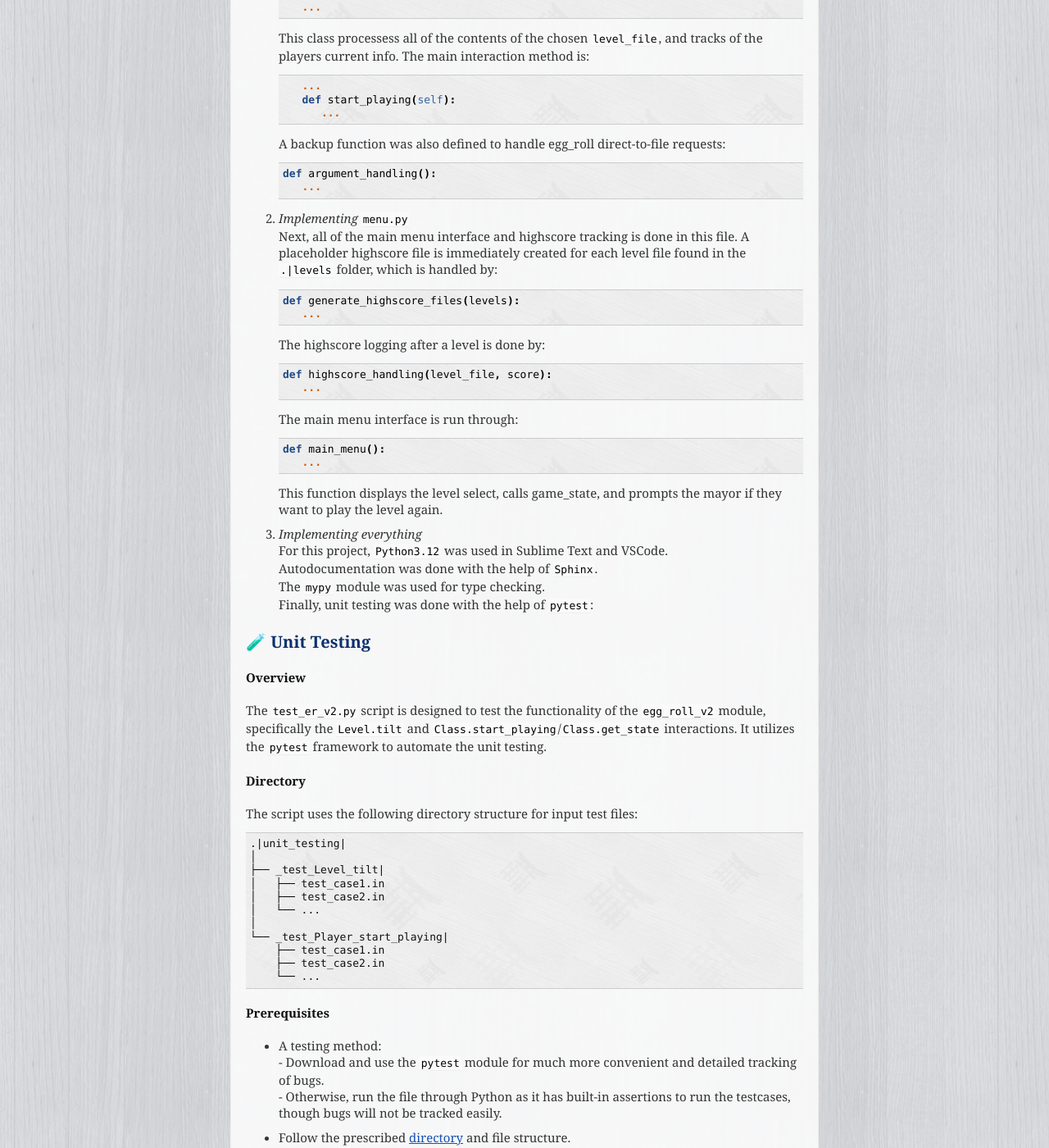
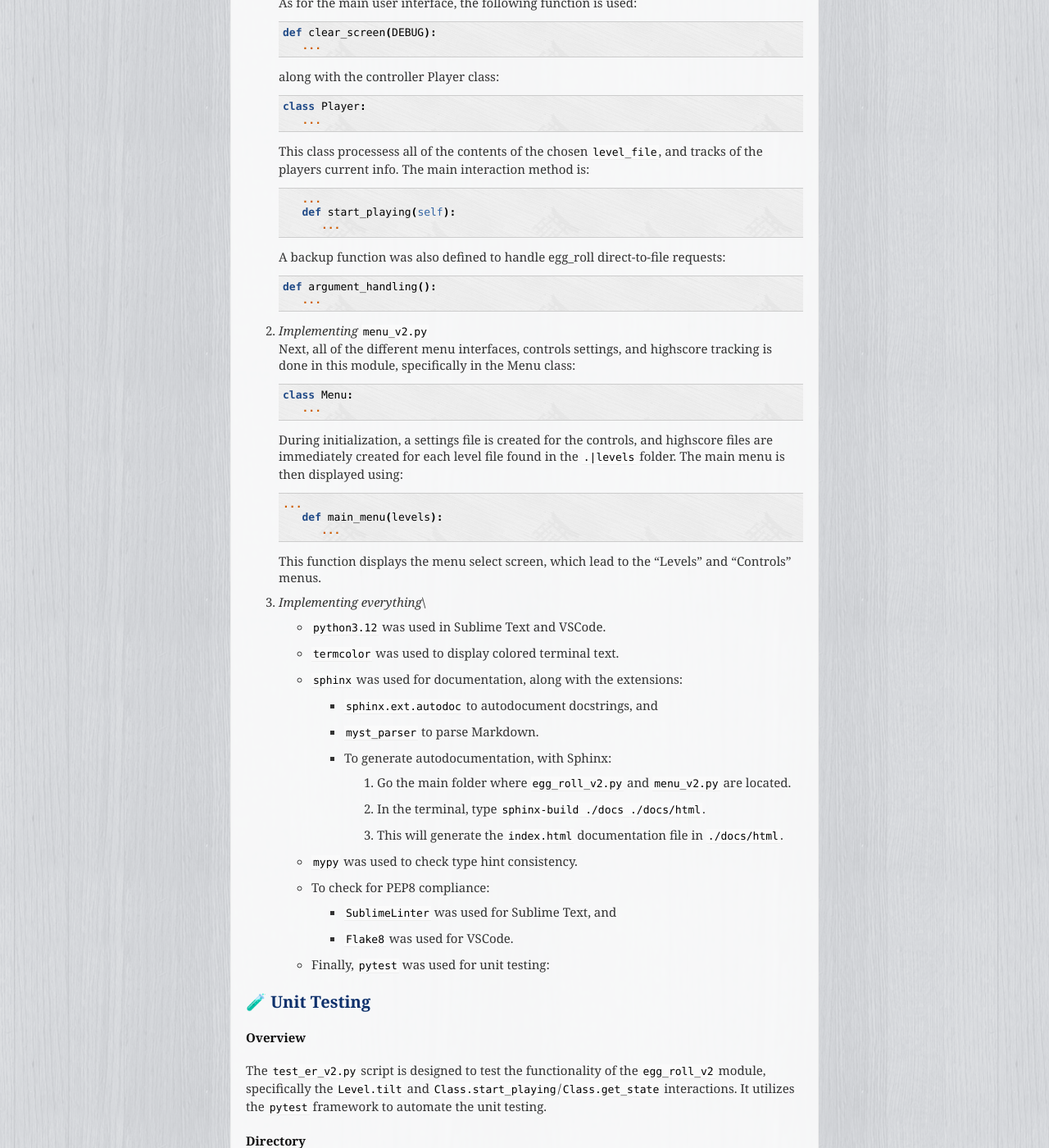
Before and after one commit to dondibrandidon/cs11-2024-82-mp, a Sphinx documentation site: the page built from docs/includes.rst, in a window 1280 px wide and 1400 px high, scrolled down 5047 px. Shown: the whole window at 82% size. Built offline with Sphinx 7.4.7, drawn with Linux system fonts in a browser that asks for light colours; some of the changed text lies outside the part shown.

Commit message:
FINAL UPDATE 2

````diff
--- a/README.md
+++ b/README.md
@@ -24,14 +24,20 @@
 ├── menu_v2.py                         # The main program for playing egg_roll_v2
 ├── egg_roll_v2.py                     # Bulk of the gameplay logic code
 |
+├── docs|
+│   ├── html
+│   │   ├── index.html                 # Please go here to the HTML documentation! README is also there!
+│   │   └── ...
+│   └── ...
+│
 ├── levels|                            # Contains level files
 │   ├── valid_level.in                 # Example valid level file
 │   └── ...
 │
-├── test_er_v2.py                      # Unit testing program for egg_roll_v2.py
+├── test_units_v2.py                      # Unit testing program for egg_roll_v2.py
 |
 └── unit_testing_v2|                   # More on this in "🧪 Unit Testing"
-    ├── _test_Player_start_playing|    # Folder containing test cases for game_state
+    ├── _test_Player_start_playing|    # Folder containing test cases for Player.start_playing
     └── _test_Level_tilt|              # Folder containing test cases for Level.tilt
 ```
 
@@ -144,14 +150,14 @@
 - #### ⌛ **Move Undo**
   Mayors are able to undo any of the moves they've done at the cost of losing a chance to play another move.
 
-- #### 🎖️ **Highscore Tracking**
-  The Hall of Fame displays after finishing a level and before going back to the main menu. It tracks the top 5 mayors for each level. The cream of the crop are decided by the highest score, with ties broken by when it was accomplished. After all, the earliest bird catches the worm.
+- #### ~~🎖️ **Highscore Tracking~~**
+  ~~The Hall of Fame displays after finishing a level and before going back to the main menu. It tracks the top 5 mayors for each level. The cream of the crop are decided by the highest score, with ties broken by when it was accomplished. After all, the earliest bird catches the worm.~~
 
 - #### ♻️ **Restart**
   Allows the mayors to reset the current level and start from scratch, if they weren't satisified with your previous run through the level. Useful if you're trying to beat the highscore!
 
 - #### 📐 **Tile Sets**
-  The game accepts both emoji-based and text-based levels seemlesly. Advanced TileSet-swapping technology was implemented, although mixing the two tile sets will not work.
+  The game accepts both emoji-based and text-based levels seemlesly. Advanced TileSet-swapping technology was implemented, although mixing the two tile sets will not work. Other than this, a test sea theme TileSet was also implemented as a proof of concept of other possible TileSets.
 
 
 <a id="section5"></a>
@@ -191,29 +197,35 @@
    def argument_handling():
       ...
    ```
-2. *Implementing* `menu.py`\
-   Next, all of the main menu interface and highscore tracking is done in this file. A placeholder highscore file is immediately created for each level file found in the `.|levels` folder, which is handled by:
+2. *Implementing* `menu_v2.py`\
+   Next, all of the different menu interfaces, controls settings, and highscore tracking is done in this module, specifically in the Menu class:
    ```python
-   def generate_highscore_files(levels):
+   class Menu:
       ...
    ```
-   The highscore logging after a level is done by:
+   During initialization, a settings file is created for the controls, and highscore files are immediately created for each level file found in the `.|levels` folder. The main menu is then displayed using:
    ```python
-   def highscore_handling(level_file, score):
-      ...
+   ...
+      def main_menu(levels):
+         ...
    ```
-   The main menu interface is run through:
-   ```python
-   def main_menu():
-      ...
-   ```
-   This function displays the level select, calls game_state, and prompts the mayor if they want to play the level again.
+   This function displays the menu select screen, which lead to the "Levels" and "Controls" menus.
 
 3. *Implementing everything*\
-   For this project, `Python3.12` was used in Sublime Text and VSCode.\
-   Autodocumentation was done with the help of `Sphinx`.\
-   The `mypy` module was used for type checking.\
-   Finally, unit testing was done with the help of `pytest`:
+   - `python3.12` was used in Sublime Text and VSCode.
+   - `termcolor` was used to display colored terminal text.
+   - `sphinx` was used for documentation, along with the extensions:
+     - `sphinx.ext.autodoc` to autodocument docstrings, and
+     - `myst_parser` to parse Markdown.
+     - To generate autodocumentation, with Sphinx:
+         1. Go the main folder where `egg_roll_v2.py` and `menu_v2.py` are located.
+         2. In the terminal, type `sphinx-build ./docs ./docs/html`.
+         3. This will generate the `index.html` documentation file in `./docs/html`.
+   - `mypy` was used to check type hint consistency.
+   - To check for PEP8 compliance:
+     - `SublimeLinter` was used for Sublime Text, and
+     - `Flake8` was used for VSCode.
+   - Finally, `pytest` was used for unit testing:
 
 
 <a id="section6"></a>
@@ -227,12 +239,12 @@
 ```
 .|unit_testing|
 │
-├── _test_Level_tilt|
+├── test_Level_tilt|
 │   ├── test_case1.in
 │   ├── test_case2.in
 │   └── ...
 │
-└── _test_Player_start_playing|
+└── test_Player_start_playing|
     ├── test_case1.in
     ├── test_case2.in
     └── ...
@@ -245,10 +257,10 @@
 
 ### **Functions**
 
-### **`test_Level_tilt`**
+#### **`test_Level_tilt`**
 - **Purpose**: Tests the `Level.tilt` method.
 - **Input**: Reads from test files in:
-    `.|unit_testing|_test_Level_tilt`
+    `.|unit_testing|test_Level_tilt`
 - **Assertions:**
   - Final grid matches expected grid.
   - Point increment matches expected points.
@@ -260,23 +272,23 @@
 ```
 level_rows: int
 moves_left: int
-row_1: str                 # the initial grid state
+row_1: str                    # the initial grid state
 row_2: str
 ...
 row_n: str
-valid_character_input: str # validation happens in game_state not here
-row_1: str                 # the expected final state
+valid_character_input: str    # validation happens in Player.start_playing not here
+row_1: str                    # the expected final state
 row_2: str
 ...
 row_n: str
 expected_points: int
-expected_no_eggs: 0 | 1    # acts as bool
+expected_no_eggs: 0 | 1       # acts as bool
 ```
 
-### **`test_Player_start_playing`**
+#### **`test_Player_start_playing`**
 - **Purpose**: Simulates an interaction with `Player`.
 - **Input**: Reads from test files in:
-    `.|unit_testing|_Player_start_playing`
+    `.|unit_testing|Player_start_playing`
 - **Assertions:**
   - Final grid matches expected grid.
   - List of moves matches expected moves.
@@ -289,7 +301,7 @@
 > NOTE: This tests `Player.start_playing` specifically for `string_input`s that would be enough to "finish" the game so that `start_playing` would be able to `return` the final states properly. Because of this, `Player.get_state` was used separately for cases where used to handle `EOFError`s where the `string_input` was not enough.
 
 ```
-string_input: str
+string_input: str          # see "undo" under Test Levels (12. undo) for testing undo inputs
 level_rows: int
 moves_left: int
 row_1: str                 # the initial grid state
@@ -383,20 +393,28 @@
    - Tests the interaction and scoring function of when an egg goes in a pan.
    - Simulates a condition when an egg interacts with a pan.
 
-7. **`no_wall_stuck_egg`**
+7. **`incomplete`**
+    - Tests `Player.get_state`'s handling of incomplete `string_inputs`.
+
+8. **`no_wall_stuck_egg`**
    - Tests how eggs behave in a 1 x 1 grid with no surrounding walls.
 
-8. **`plus_remaining_moves`**
+9. **`plus_remaining_moves`**
    - Tests how the number of remaining moves is computed into the score when an egg goes in an empty nest.
    - Simulates a condition where an egg goes in an empty nest while having leftover moves.
 
-9. **`repeating`**
+10. **`repeating`**
    - Tests how eggs behave with repeated inputs.
 
-10. **`test_all_directions`**
+11. **`test_all_directions`**
     - Tests all the movements.
 
-11. **`with_invalids`**
+12. **`undo`**
+    - Tests the `undo` input functionality.
+    - This can be done by adding an `undo` surrounded by `,` (the comma simulates a new-line).\
+      i.e. `"lf,undo,br"` simulates `"lf"`, [`Enter`], `"undo"`, [`Enter`] `"br"`, then the expected `\n` in the test_file.in
+
+13. **`with_invalids`**
     - Tests graceful handling of invalid inputs.
     - The invalid inputs are:
       ```
@@ -408,16 +426,9 @@
          )
       ```
 
-12. **`n`**
+14. **`n`**
     - For the `n` cases, the values tested were 2, and 3.
 
-13. **`undo`**
-    - Tests the `undo` input functionality.
-    - This can be done by adding an `undo` surrounded by `,`, the comma simulates a new-line.\
-      e.g. `"lf,undo,br"` simulates `"lf"`, [`Enter`], `"undo"`, [`Enter`] `"br"` (then the expected `\n`) in the test_file.in
-
-14. **`incomplete`**
-    - Tests `Player.get_state`'s handling of incomplete `string_inputs`.
 
 ### *Notes*
 - Ensure that test files are properly formatted: `test_file_name.in`.
@@ -432,11 +443,15 @@
 2. **Text-based Example Level** (`ascii_example.in`)
    > A text-based version of the example level with infinite moves
 
-2. **ULTIMATE MAZE** (`ultimate_maze.in`)
+3. **Sea-based Example Level** (`sea_example.in`)
+   > A sea-based version of the example level
+
+4. **ULTIMATE MAZE** (`ultimate_maze.in`)
    > Maze semi-inspired by the tomb of the mask, it's fun :)
 
-3. **Nested oops** (`nested_oops.in`)
-   > Very compact puzzle, hope "Nested oops" doesn't take too much time XD
+5. **Nested oops** (`nested_oops.in`)
+   > Compact puzzle, these "Nested oops" might take some time XD
 
-4. ***CS11 2024 WFJ*** (`cs11_2024_wfj.in`)
+6. ***CS11 2024 WFJ*** (`cs11_2024_wfj.in`)
    > A small tribute to our CS11 lecturers, thank you sirs!
+   > Happy New Year!
--- a/docs/conf.py
+++ b/docs/conf.py
@@ -18,8 +18,14 @@
 # -- Project information -----------------------------------------------------
 
 project = 'Egg Roll II: Electric Boogaloo'
-copyright = '2025, created by Martin C. M. Mendoza (2024-10322) and Brandon E. Sayo, extended by Brandon E. Sayo (2024-05352)'
-author = 'created by Martin C. M. Mendoza (2024-10322) and Brandon E. Sayo, extended by Brandon E. Sayo (2024-05352)'
+copyright = (
+    '2025, created by Martin C. M. Mendoza (2024-10322) and Brandon E. Sayo, '
+    'extended by Brandon E. Sayo (2024-05352)'
+    )
+author = (
+    'created by Martin C. M. Mendoza (2024-10322) and Brandon E. Sayo, '
+    'extended by Brandon E. Sayo (2024-05352)'
+    )
 
 
 # -- General configuration ---------------------------------------------------
--- a/docs/html/index.html
+++ b/docs/html/index.html
@@ -65,8 +65,6 @@
 <li class="toctree-l4"><a class="reference internal" href="includes.html#directory"><strong>Directory</strong></a></li>
 <li class="toctree-l4"><a class="reference internal" href="includes.html#prerequisites"><strong>Prerequisites</strong></a></li>
 <li class="toctree-l4"><a class="reference internal" href="includes.html#functions"><strong>Functions</strong></a></li>
-<li class="toctree-l4"><a class="reference internal" href="includes.html#test-level-tilt"><strong><code class="docutils literal notranslate"><span class="pre">test_Level_tilt</span></code></strong></a></li>
-<li class="toctree-l4"><a class="reference internal" href="includes.html#test-player-start-playing"><strong><code class="docutils literal notranslate"><span class="pre">test_Player_start_playing</span></code></strong></a></li>
 <li class="toctree-l4"><a class="reference internal" href="includes.html#test-levels"><strong>Test Levels</strong></a></li>
 <li class="toctree-l4"><a class="reference internal" href="includes.html#notes"><em>Notes</em></a></li>
 </ul>
--- a/docs/html/menu_v2.html
+++ b/docs/html/menu_v2.html
@@ -51,7 +51,7 @@
 <span id="menu-v2-main-menu-module"></span><h1>menu_v2 (Main Menu Module)<a class="headerlink" href="#module-menu_v2" title="Link to this heading">¶</a></h1>
 <dl class="py class">
 <dt class="sig sig-object py" id="menu_v2.Menu">
-<em class="property"><span class="pre">class</span><span class="w"> </span></em><span class="sig-prename descclassname"><span class="pre">menu_v2.</span></span><span class="sig-name descname"><span class="pre">Menu</span></span><span class="sig-paren">(</span><em class="sig-param"><span class="n"><span class="pre">is_debug</span></span><span class="o"><span class="pre">=</span></span><span class="default_value"><span class="pre">False</span></span></em><span class="sig-paren">)</span><a class="headerlink" href="#menu_v2.Menu" title="Link to this definition">¶</a></dt>
+<em class="property"><span class="pre">class</span><span class="w"> </span></em><span class="sig-prename descclassname"><span class="pre">menu_v2.</span></span><span class="sig-name descname"><span class="pre">Menu</span></span><span class="sig-paren">(</span><em class="sig-param"><span class="n"><span class="pre">is_debug</span></span><span class="p"><span class="pre">:</span></span><span class="w"> </span><span class="n"><span class="pre">bool</span></span><span class="w"> </span><span class="o"><span class="pre">=</span></span><span class="w"> </span><span class="default_value"><span class="pre">False</span></span></em><span class="sig-paren">)</span><a class="headerlink" href="#menu_v2.Menu" title="Link to this definition">¶</a></dt>
 <dd><p>Bases: <code class="xref py py-class docutils literal notranslate"><span class="pre">object</span></code></p>
 <p>This is the class handling all Main Menu displays.</p>
 <dl class="field-list simple">
@@ -66,7 +66,7 @@
 </dl>
 <dl class="py attribute">
 <dt class="sig sig-object py" id="menu_v2.Menu.directions">
-<span class="sig-name descname"><span class="pre">directions</span></span><em class="property"><span class="w"> </span><span class="p"><span class="pre">=</span></span><span class="w"> </span><span class="pre">['forward',</span> <span class="pre">'backward',</span> <span class="pre">'rightward',</span> <span class="pre">'leftward']</span></em><a class="headerlink" href="#menu_v2.Menu.directions" title="Link to this definition">¶</a></dt>
+<span class="sig-name descname"><span class="pre">directions</span></span><em class="property"><span class="p"><span class="pre">:</span></span><span class="w"> </span><span class="pre">tuple</span><span class="p"><span class="pre">[</span></span><span class="pre">str</span><span class="p"><span class="pre">,</span></span><span class="w"> </span><span class="pre">str</span><span class="p"><span class="pre">,</span></span><span class="w"> </span><span class="pre">str</span><span class="p"><span class="pre">,</span></span><span class="w"> </span><span class="pre">str</span><span class="p"><span class="pre">]</span></span></em><em class="property"><span class="w"> </span><span class="p"><span class="pre">=</span></span><span class="w"> </span><span class="pre">('forward',</span> <span class="pre">'backward',</span> <span class="pre">'rightward',</span> <span class="pre">'leftward')</span></em><a class="headerlink" href="#menu_v2.Menu.directions" title="Link to this definition">¶</a></dt>
 <dd></dd></dl>
 
 <dl class="py method">
--- a/docs/html/test_units_v2.html
+++ b/docs/html/test_units_v2.html
@@ -47,17 +47,17 @@
 <span id="test-units-v2-unit-tester"></span><h1>test_units_v2 (Unit Tester)<a class="headerlink" href="#module-test_units_v2" title="Link to this heading">¶</a></h1>
 <dl class="py function">
 <dt class="sig sig-object py" id="test_units_v2.test_Level_tilt">
-<span class="sig-prename descclassname"><span class="pre">test_units_v2.</span></span><span class="sig-name descname"><span class="pre">test_Level_tilt</span></span><span class="sig-paren">(</span><em class="sig-param"><span class="n"><span class="pre">test_file</span></span></em><span class="sig-paren">)</span><a class="headerlink" href="#test_units_v2.test_Level_tilt" title="Link to this definition">¶</a></dt>
+<span class="sig-prename descclassname"><span class="pre">test_units_v2.</span></span><span class="sig-name descname"><span class="pre">test_Level_tilt</span></span><span class="sig-paren">(</span><em class="sig-param"><span class="n"><span class="pre">test_file</span></span><span class="p"><span class="pre">:</span></span><span class="w"> </span><span class="n"><span class="pre">str</span></span></em><span class="sig-paren">)</span> <span class="sig-return"><span class="sig-return-icon">&#x2192;</span> <span class="sig-return-typehint"><span class="pre">None</span></span></span><a class="headerlink" href="#test_units_v2.test_Level_tilt" title="Link to this definition">¶</a></dt>
 <dd></dd></dl>
 
 <dl class="py function">
 <dt class="sig sig-object py" id="test_units_v2.test_Player_start_playing">
-<span class="sig-prename descclassname"><span class="pre">test_units_v2.</span></span><span class="sig-name descname"><span class="pre">test_Player_start_playing</span></span><span class="sig-paren">(</span><em class="sig-param"><span class="n"><span class="pre">test_file</span></span></em><span class="sig-paren">)</span><a class="headerlink" href="#test_units_v2.test_Player_start_playing" title="Link to this definition">¶</a></dt>
+<span class="sig-prename descclassname"><span class="pre">test_units_v2.</span></span><span class="sig-name descname"><span class="pre">test_Player_start_playing</span></span><span class="sig-paren">(</span><em class="sig-param"><span class="n"><span class="pre">test_file</span></span><span class="p"><span class="pre">:</span></span><span class="w"> </span><span class="n"><span class="pre">str</span></span></em><span class="sig-paren">)</span> <span class="sig-return"><span class="sig-return-icon">&#x2192;</span> <span class="sig-return-typehint"><span class="pre">None</span></span></span><a class="headerlink" href="#test_units_v2.test_Player_start_playing" title="Link to this definition">¶</a></dt>
 <dd></dd></dl>
 
 <dl class="py function">
 <dt class="sig sig-object py" id="test_units_v2.main">
-<span class="sig-prename descclassname"><span class="pre">test_units_v2.</span></span><span class="sig-name descname"><span class="pre">main</span></span><span class="sig-paren">(</span><span class="sig-paren">)</span><a class="headerlink" href="#test_units_v2.main" title="Link to this definition">¶</a></dt>
+<span class="sig-prename descclassname"><span class="pre">test_units_v2.</span></span><span class="sig-name descname"><span class="pre">main</span></span><span class="sig-paren">(</span><span class="sig-paren">)</span> <span class="sig-return"><span class="sig-return-icon">&#x2192;</span> <span class="sig-return-typehint"><span class="pre">None</span></span></span><a class="headerlink" href="#test_units_v2.main" title="Link to this definition">¶</a></dt>
 <dd></dd></dl>
 
 </section>
--- a/test_units_v2.py
+++ b/test_units_v2.py
@@ -59,7 +59,7 @@
                 )
         ]
     )
-def test_Level_tilt(test_file):
+def test_Level_tilt(test_file: str) -> None:
     with open(
             (
                 "."
@@ -132,7 +132,7 @@
                 )
         ]
     )
-def test_Player_start_playing(test_file):
+def test_Player_start_playing(test_file: str) -> None:
     level_path = (
         "."
         + os.sep
@@ -174,7 +174,7 @@
         assert expected_total_points == total_points
 
 
-def main():
+def main() -> None:
     for test_file in [
             file
             for file
````
Also changed, not shown: other parts of README.md (+6 -8 lines), docs/html/egg_roll_v2.html (+11 -12 lines), docs/html/includes.html (+88 -57 lines), egg_roll_v2.py (+32 -34 lines), menu_v2.py (+10 -3 lines), docs/html/searchindex.js, 7 other files.
